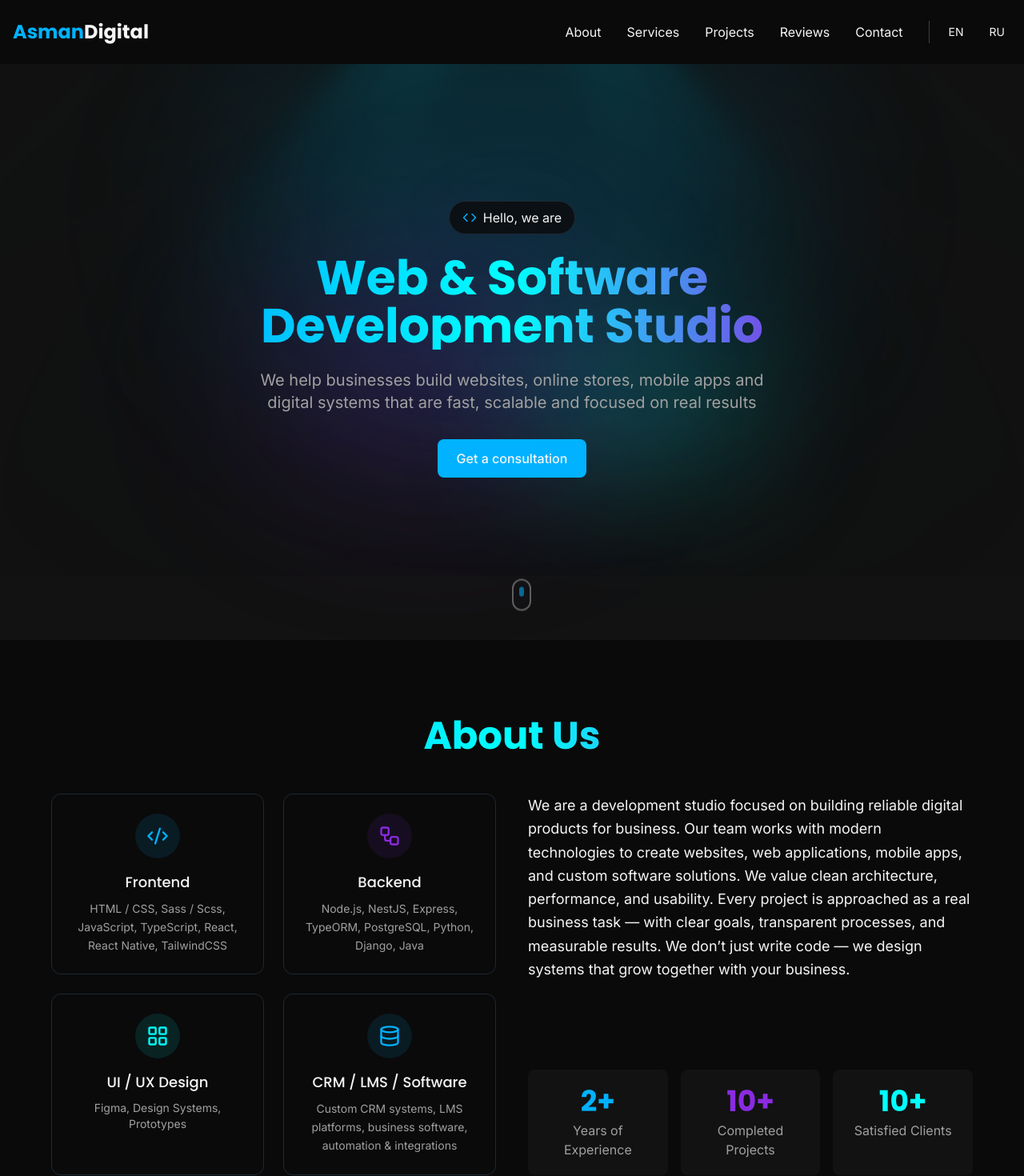
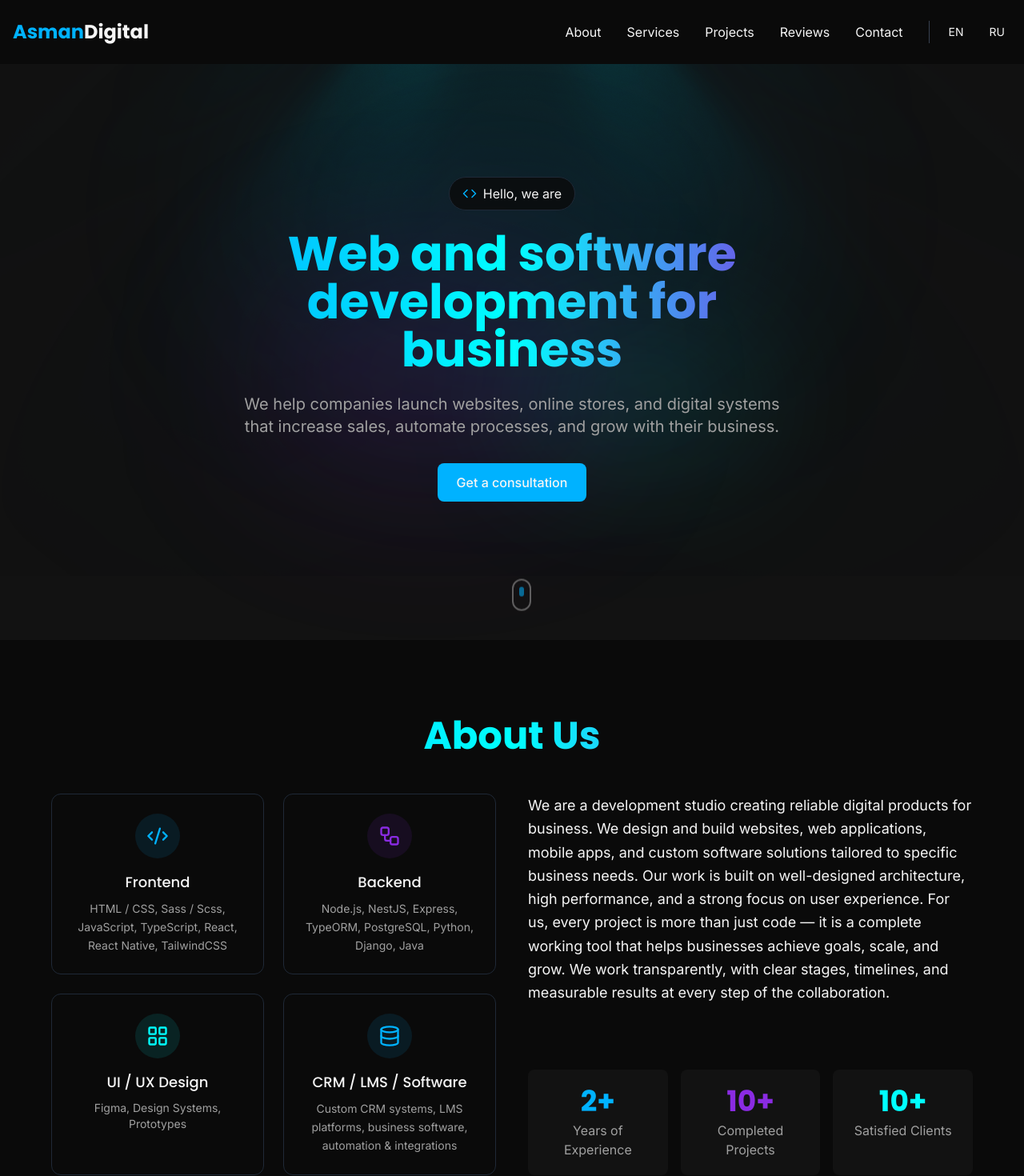
Before and after one commit to sweetkurut/portfolio, a React (Vite) app: page / in a window 1280 px wide. Shown: the top 1470 px of the page at 80% size. Built offline with nearby package versions, Linux system fonts and the light colour scheme.

Commit message:
change text

```diff
--- a/src/components/Header.tsx
+++ b/src/components/Header.tsx
@@ -96,7 +96,7 @@ const Header: React.FC = () => {
             <div className="hidden md:flex lg:hidden fixed top-0 left-0 w-full z-40 bg-darker shadow-md">
                 <div className="container flex items-center justify-between py-4">
                     <a href="#home" className="text-2xl font-bold" onClick={closeMenu}>
-                        <span className="text-primary">Aidin</span>Dew
+                        <span className="text-primary">Asman</span>Digital
                     </a>
 
                     <div className="flex items-center space-x-6">
@@ -148,7 +148,7 @@ const Header: React.FC = () => {
                 <div className="container py-8">
                     <div className="flex items-center justify-between mb-8">
                         <a href="#home" className="text-2xl font-bold" onClick={closeMenu}>
-                            <span className="text-primary">Aidin</span>Dew
+                            <span className="text-primary">Asman</span>Digital
                         </a>
                         <button onClick={closeMenu} aria-label="Close menu">
                             <X size={24} className="text-light" />
--- a/src/components/Hero.tsx
+++ b/src/components/Hero.tsx
@@ -11,9 +11,9 @@ const Hero: React.FC = () => {
         <section id="home" className="relative min-h-screen pt-32 pb-20 flex items-center overflow-hidden">
             {/* Background gradient */}
             <div className="absolute inset-0 bg-dark">
-                <div className="absolute top-1/3 left-1/2 -translate-x-1/2 -translate-y-1/2 w-1/2 h-1/2 bg-primary/20 rounded-full blur-[120px]" />
-                <div className="absolute bottom-1/4 left-1/4 w-1/3 h-1/3 bg-secondary/20 rounded-full blur-[100px]" />
-                <div className="absolute top-1/2 right-1/4 w-1/4 h-1/4 bg-accent/20 rounded-full blur-[80px]" />
+                <div className="absolute top-1/3 left-1/2 -translate-x-1/2 -translate-y-1/2 w-1/2 h-1/2 bg-primary/10 rounded-full blur-[120px]" />
+                <div className="absolute bottom-1/4 left-1/4 w-1/3 h-1/3 bg-secondary/15 rounded-full blur-[100px]" />
+                <div className="absolute top-1/2 right-1/4 w-1/4 h-1/4 bg-accent/10 rounded-full blur-[80px]" />
             </div>
 
             <div className="absolute inset-0 z-0 pointer-events-none">
--- a/src/data/translations.ts
+++ b/src/data/translations.ts
@@ -9,16 +9,16 @@ export const en = {
     },
     hero: {
         greeting: "Hello, we are",
-        title: "Web & Software Development Studio",
+        title: "Web and software development for business",
         subtitle:
-            "We help businesses build websites, online stores, mobile apps and digital systems that are fast, scalable and focused on real results",
+            "We help companies launch websites, online stores, and digital systems that increase sales, automate processes, and grow with their business.",
         cta: "Get a consultation",
     },
 
     about: {
         title: "About Us",
         description:
-            "We are a development studio focused on building reliable digital products for business. Our team works with modern technologies to create websites, web applications, mobile apps, and custom software solutions.\n\nWe value clean architecture, performance, and usability. Every project is approached as a real business task — with clear goals, transparent processes, and measurable results. We don’t just write code — we design systems that grow together with your business.",
+            "We are a development studio creating reliable digital products for business. We design and build websites, web applications, mobile apps, and custom software solutions tailored to specific business needs.\n\nOur work is built on well-designed architecture, high performance, and a strong focus on user experience. For us, every project is more than just code — it is a complete working tool that helps businesses achieve goals, scale, and grow.\n\nWe work transparently, with clear stages, timelines, and measurable results at every step of the collaboration.",
         card: {
             year: "Years of Experience",
             project: "Completed Projects",
@@ -163,16 +163,16 @@ export const ru = {
     },
     hero: {
         greeting: "Привет, мы",
-        title: "Студия веб и программной разработки",
+        title: "Веб и программная разработка для бизнеса",
         subtitle:
-            "Мы помогаем бизнесу создавать сайты, интернет-магазины, мобильные приложения и цифровые системы, которые работают быстро, масштабируются и приносят результат",
+            "Помогаем компаниям запускать сайты, интернет-магазины и цифровые системы,которые увеличивают продажи, автоматизируют процессы и растут вместе с бизнесом",
         cta: "Получить консультацию",
     },
 
     about: {
         title: "О нас",
         description:
-            "Мы — студия разработки, создающая надежные цифровые продукты для бизнеса. Наша команда разрабатывает сайты, веб-приложения, мобильные приложения и программные решения под конкретные задачи.\n\nМы делаем упор на архитектуру, производительность и удобство использования. Каждый проект — это не просто код, а рабочий инструмент для бизнеса с понятными целями, прозрачным процессом и реальным результатом.",
+            "Мы — студия разработки, создающая надёжные цифровые продукты для бизнеса. Мы проектируем и разрабатываем сайты, веб-приложения, мобильные приложения и программные решения под конкретные бизнес-задачи.\n\nВ основе нашей работы — продуманная архитектура, высокая производительность и удобство для конечных пользователей. Каждый проект для нас — это не просто код, а полноценный рабочий инструмент, который помогает бизнесу достигать целей, масштабироваться и развиваться.\n\nМы работаем прозрачно, с понятными этапами, сроками и результатом на каждом этапе сотрудничества.",
         card: {
             year: "Лет опыта",
             project: "Реализованных проектов",
```
